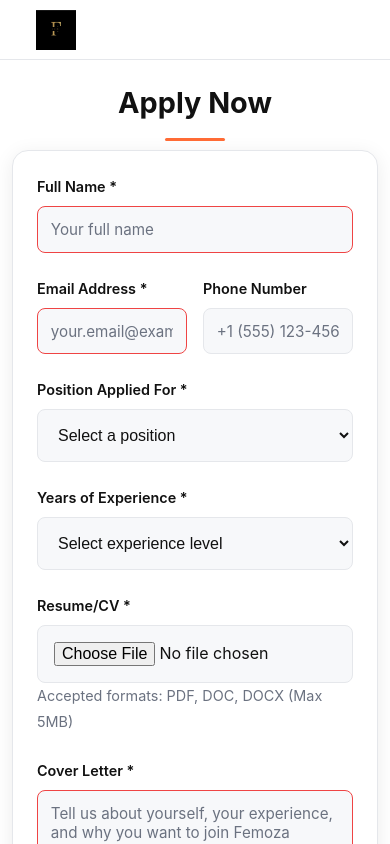
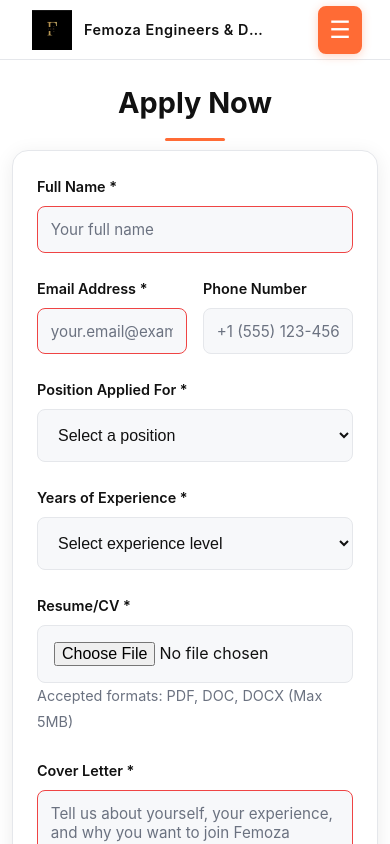
Before and after one commit to Jenish00007/Femoza-Engineers-Design-Consultancy, a React (Create React App) app: page /careers in a window 390 px wide. Shown: the top 844 px of the page. Built offline with nearby package versions, Linux system fonts and the light colour scheme.

Commit message:
bug fix navigation bar

```diff
--- a/src/App.css
+++ b/src/App.css
@@ -205,7 +205,7 @@ body {
 }
 
 .mobile-menu-toggle {
-  display: none !important;
+  display: none;
   background: none;
   border: none;
   color: var(--text-primary);
@@ -216,6 +216,8 @@ body {
   transition: all 0.3s ease;
   z-index: 1001;
   position: relative;
+  min-height: 44px;
+  min-width: 44px;
 }
 
 .mobile-menu-toggle:hover {
@@ -233,7 +235,174 @@ body {
   background: rgba(255, 107, 53, 0.1);
 }
 
-/* Desktop navigation - ensure visibility */
+
+
+
+
+
+
+/* Mobile menu close animation - only apply on mobile */
+@media (max-width: 768px) {
+  .nav-links:not(.mobile-open) {
+    transform: translateX(100%);
+    opacity: 0;
+    pointer-events: none;
+  }
+
+  /* Ensure mobile menu toggle is visible on mobile */
+  .mobile-menu-toggle {
+    display: block !important;
+    z-index: 1001;
+    min-height: 44px;
+    min-width: 44px;
+    background: var(--bg-card);
+    border: 1px solid var(--border-primary);
+    color: var(--text-primary);
+    font-size: 1.5rem;
+    cursor: pointer;
+    padding: 0.5rem;
+    border-radius: 8px;
+    transition: all 0.3s ease;
+    position: relative;
+  }
+
+  /* Hide navigation links on mobile by default */
+  .nav-links {
+    display: none !important;
+  }
+
+  /* Show navigation links when mobile menu is open */
+  .nav-links.mobile-open {
+    display: flex !important;
+    position: fixed !important;
+    top: 0 !important;
+    left: 0 !important;
+    width: 100% !important;
+    height: 100vh !important;
+    background: rgba(255, 255, 255, 0.98) !important;
+    backdrop-filter: blur(20px) !important;
+    flex-direction: column !important;
+    justify-content: center !important;
+    align-items: center !important;
+    gap: 2rem !important;
+    transition: all 0.3s ease !important;
+    z-index: 999 !important;
+    transform: translateX(0) !important;
+    opacity: 1 !important;
+    pointer-events: all !important;
+  }
+
+  /* Mobile menu toggle hover effects */
+  .mobile-menu-toggle:hover {
+    background: var(--orange-primary);
+    color: var(--text-on-accent);
+    border-color: var(--orange-primary);
+    transform: translateY(-2px);
+    box-shadow: 0 4px 15px rgba(255, 107, 53, 0.3);
+  }
+
+  .mobile-menu-toggle.active {
+    background: var(--orange-primary);
+    color: var(--text-on-accent);
+    border-color: var(--orange-primary);
+  }
+
+  /* Mobile navigation link styling */
+  .nav-links.mobile-open .nav-link {
+    font-size: 1.2rem !important;
+    padding: 1rem 2rem !important;
+    border-radius: 8px !important;
+    transition: all 0.3s ease !important;
+    min-height: 44px !important;
+    display: flex !important;
+    align-items: center !important;
+    justify-content: center !important;
+    width: 200px !important;
+    text-align: center !important;
+    color: var(--text-primary) !important;
+    background: transparent !important;
+    border: 1px solid transparent !important;
+  }
+
+  .nav-links.mobile-open .nav-link:hover {
+    background: rgba(255, 107, 53, 0.1) !important;
+    transform: translateY(-2px) !important;
+    color: var(--orange-primary) !important;
+    border-color: var(--orange-primary) !important;
+  }
+
+  /* Ensure smooth transitions for mobile menu */
+  .nav-links {
+    transition: all 0.3s ease !important;
+    transform: translateX(-100%) !important;
+    opacity: 0 !important;
+    pointer-events: none !important;
+    visibility: hidden !important;
+  }
+}
+
+/* Additional mobile-specific rules to ensure toggle button visibility */
+@media (max-width: 768px) {
+  .header .nav .mobile-menu-toggle {
+    display: block !important;
+    visibility: visible !important;
+    opacity: 1 !important;
+  }
+
+  /* Force mobile menu toggle to be visible */
+  .mobile-menu-toggle {
+    display: block !important;
+    visibility: visible !important;
+    opacity: 1 !important;
+    position: relative !important;
+    z-index: 1001 !important;
+    background: var(--orange-primary) !important;
+    color: white !important;
+    border: 2px solid var(--orange-primary) !important;
+    box-shadow: 0 2px 10px rgba(255, 107, 53, 0.3) !important;
+    min-height: 44px !important;
+    min-width: 44px !important;
+    font-size: 1.5rem !important;
+    cursor: pointer !important;
+    padding: 0.5rem !important;
+    border-radius: 8px !important;
+    transition: all 0.3s ease !important;
+  }
+
+  /* Mobile menu toggle hover and active states */
+  .mobile-menu-toggle:hover {
+    background: var(--orange-secondary) !important;
+    transform: translateY(-2px) !important;
+    box-shadow: 0 4px 20px rgba(255, 107, 53, 0.4) !important;
+  }
+
+  .mobile-menu-toggle.active {
+    background: var(--orange-secondary) !important;
+    transform: scale(0.95) !important;
+  }
+
+  /* Ensure mobile navigation is properly positioned */
+  .nav-links {
+    position: fixed !important;
+    top: 0 !important;
+    left: 0 !important;
+    width: 100% !important;
+    height: 100vh !important;
+    z-index: 999 !important;
+    background: rgba(255, 255, 255, 0.98) !important;
+    backdrop-filter: blur(20px) !important;
+  }
+
+  /* Debug: Ensure mobile menu is visible when open */
+  .nav-links.mobile-open {
+    transform: translateX(0) !important;
+    opacity: 1 !important;
+    pointer-events: all !important;
+    visibility: visible !important;
+  }
+}
+
+/* Desktop-specific rules to ensure navigation visibility */
 @media (min-width: 769px) {
   .nav-links {
     display: flex !important;
@@ -249,6 +418,7 @@ body {
     transform: none !important;
     opacity: 1 !important;
     pointer-events: all !important;
+    visibility: visible !important;
   }
 
   .nav-link {
@@ -260,6 +430,7 @@ body {
     padding: 0.4rem 0.8rem !important;
     opacity: 1 !important;
     pointer-events: all !important;
+    visibility: visible !important;
   }
 
   .mobile-menu-toggle {
@@ -268,44 +439,6 @@ body {
 
   .nav-cta {
     display: inline-flex !important;
-  }
-}
-
-/* Mobile menu overlay */
-.nav-links.mobile-open {
-  position: fixed;
-  top: 0;
-  left: 0;
-  width: 100%;
-  height: 100vh;
-  background: rgba(255, 255, 255, 0.98);
-  backdrop-filter: blur(20px);
-  flex-direction: column;
-  justify-content: center;
-  align-items: center;
-  gap: 2rem;
-  transition: all 0.3s ease;
-  z-index: 999;
-  animation: slideInRight 0.3s ease-out;
-}
-
-@keyframes slideInRight {
-  from {
-    transform: translateX(100%);
-    opacity: 0;
-  }
-  to {
-    transform: translateX(0);
-    opacity: 1;
-  }
-}
-
-/* Mobile menu close animation - only apply on mobile */
-@media (max-width: 768px) {
-  .nav-links:not(.mobile-open) {
-    transform: translateX(100%);
-    opacity: 0;
-    pointer-events: none;
   }
 }
 
@@ -1623,15 +1756,25 @@ body {
   }
 
   .logo {
-    width: 32px;
-    height: 32px;
+    width: 40px;
+    height: 40px;
     object-fit: contain;
     display: block;
   }
 
   .logo-text {
     font-size: 0.9rem;
-    display: none;
+    display: block;
+    max-width: 180px;
+    overflow: hidden;
+    text-overflow: ellipsis;
+    white-space: nowrap;
+    line-height: 1.2;
+  }
+
+  .logo-container {
+    gap: 0.75rem;
+    padding: 0.25rem;
   }
 
   .nav-links {
@@ -1681,13 +1824,6 @@ body {
     display: none;
   }
 
-  .mobile-menu-toggle {
-    display: block;
-    z-index: 1001;
-    min-height: 44px;
-    min-width: 44px;
-  }
-
   .nav-cta {
     display: none;
   }
--- a/src/pages/AboutPage.js
+++ b/src/pages/AboutPage.js
@@ -99,7 +99,7 @@ const AboutPage = () => {
             With Femoza Engineers & Design Consultancy, you don't just build — you build smarter.
             <strong style={{ color: 'var(--orange-primary)' }}> Creating Solutions. Shaping Futures.</strong>
           </p>
-          <div className="cta-buttons">
+          <div className="cta-buttons" style={{ justifyContent: 'center' }}>
             <a href="#contact" className="btn btn-primary">Work With Us</a>
             <a href="mailto:info@empireconstructionvis.com" className="btn btn-secondary">Get In Touch</a>
           </div>
--- a/src/pages/HomePage.js
+++ b/src/pages/HomePage.js
@@ -168,7 +168,7 @@ const HomePage = () => {
             Whether you're planning a residential complex, a commercial space, or major infrastructure,
             we provide the clarity and precision you need to succeed. Let's discuss your project and build a smarter future together.
           </p>
-          <div className="cta-buttons">
+          <div className="cta-buttons" style={{ justifyContent: 'center' }}>
             <a href="#contact" className="btn btn-primary">Contact Us Today</a>
             <Link to="/projects" className="btn btn-secondary">View Projects</Link>
           </div>
```
